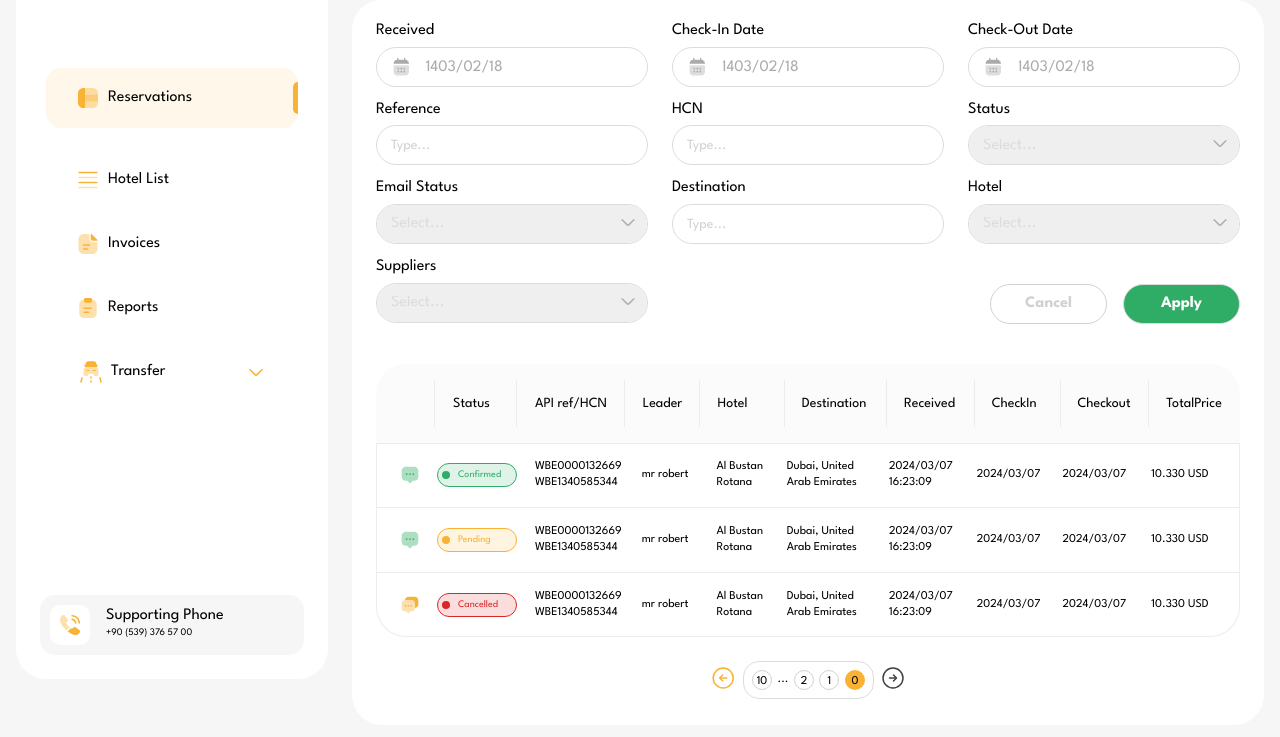
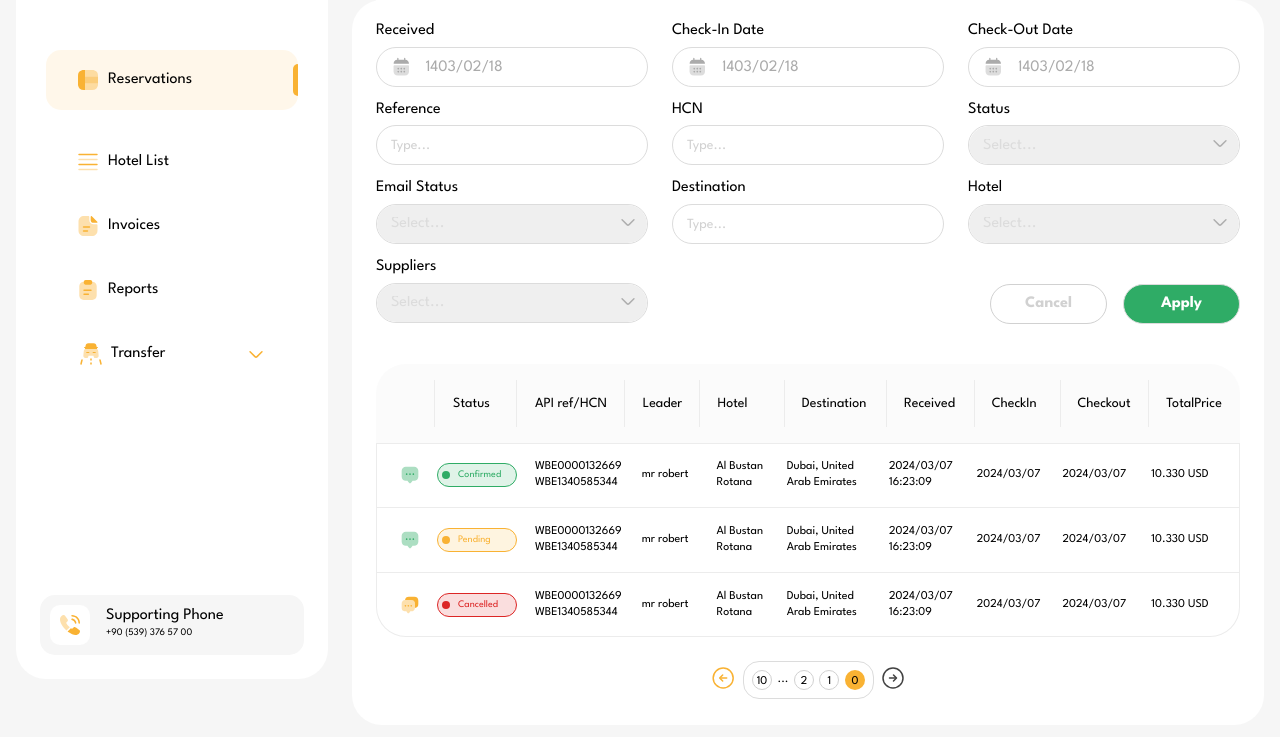
Before and after one commit to overvi/int, a website: page src/reservations/index.html in a window 1280 px wide. Shown: the part 169-906 px from the top of the page. Drawn offline with nearby package versions, Linux system fonts and the light colour scheme; files that its build step writes are made by us from their sources; files whose address does not match are found by name.

Commit message:
reservations-2

```diff
--- a/src/reservations/index.html
+++ b/src/reservations/index.html
@@ -24,7 +24,7 @@
             <img src="@assets/images/logo-hor.webp" alt="" />
           </div>
           <ul
-            class="px-[30px] *:rounded-[15px] space-y-10 *:*:block *:*:mx-[30px] mt-[102px]"
+            class="px-[30px] *:rounded-[15px] space-y-10 *:*:block *:*:mx-[30px] mt-[84px]"
           >
             <li class="active-segment">
               <a class="block">
```
